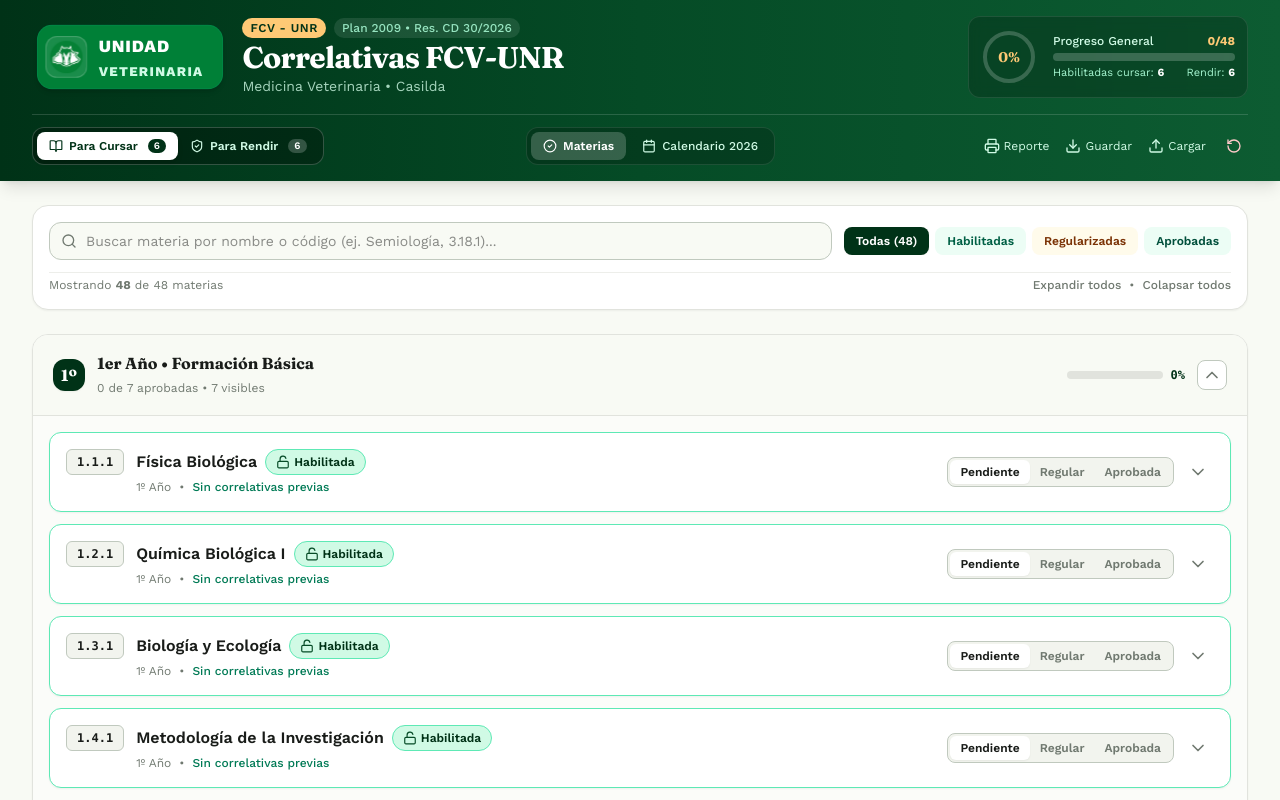
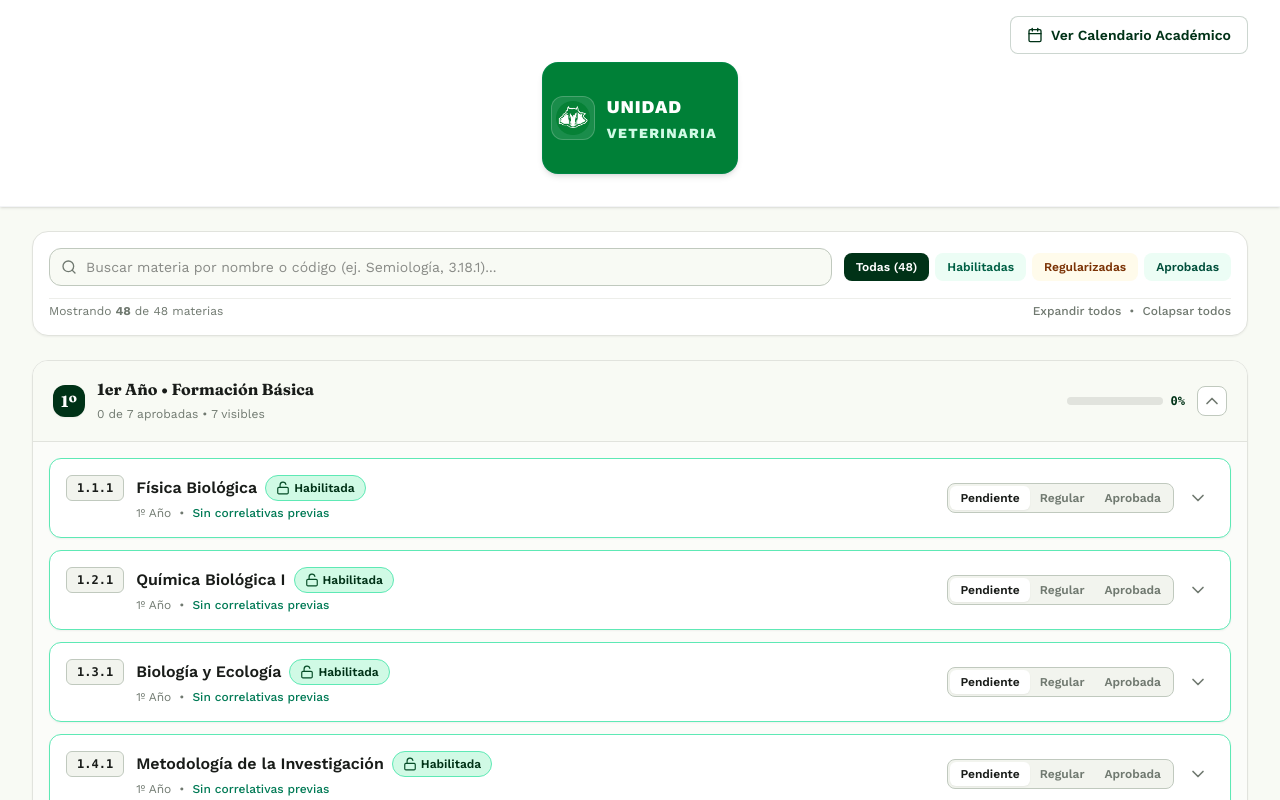
Before and after one commit to unidadveterinaria-arch/Correlativas-Uv-2009, a React (Vite) app: page / in a window 1280 px wide. Shown: the top 800 px of the page. Built offline with nearby package versions, Linux system fonts and the light colour scheme.

Commit message:
Update Header.tsx

```diff
--- a/src/components/Header.tsx
+++ b/src/components/Header.tsx
@@ -1,242 +1,54 @@
 import React from 'react';
-import { ViewMode, TabType } from '../types';
+import { TabType, ViewMode } from '../types';
 import { UnidadVeterinariaLogoHorizontal } from './UnidadVeterinariaLogo';
-import {
-  GraduationCap,
-  BookOpen,
-  CheckCircle2,
-  GitFork,
-  Sparkles,
-  BarChart3,
-  Calendar as CalendarIcon,
-  RotateCcw,
-  Download,
-  Upload,
-  Printer,
-  ShieldCheck
-} from 'lucide-react';
+import { Calendar as CalendarIcon } from 'lucide-react';
 
 interface HeaderProps {
-  viewMode: ViewMode;
-  setViewMode: (mode: ViewMode) => void;
   activeTab: TabType;
   setActiveTab: (tab: TabType) => void;
-  approvedCount: number;
-  totalCount: number;
-  regularizedCount: number;
-  readyToCourseCount: number;
-  readyToExamCount: number;
-  onReset: () => void;
-  onExport: () => void;
-  onImportClick: () => void;
-  onPrint: () => void;
-  isSimulating: boolean;
+  // Dejamos las demás propiedades opcionales para que App.tsx no tire error al guardar
+  viewMode?: ViewMode;
+  setViewMode?: (mode: ViewMode) => void;
+  approvedCount?: number;
+  totalCount?: number;
+  regularizedCount?: number;
+  readyToCourseCount?: number;
+  readyToExamCount?: number;
+  onReset?: () => void;
+  onExport?: () => void;
+  onImportClick?: () => void;
+  onPrint?: () => void;
+  isSimulating?: boolean;
 }
 
 export const Header: React.FC<HeaderProps> = ({
-  viewMode,
-  setViewMode,
   activeTab,
   setActiveTab,
-  approvedCount,
-  totalCount,
-  readyToCourseCount,
-  readyToExamCount,
-  onReset,
-  onExport,
-  onImportClick,
-  onPrint,
-  isSimulating
 }) => {
-  const percentage = Math.round((approvedCount / totalCount) * 100);
+  return (
+    <header className="bg-white py-4 shadow-sm z-40 relative border-b border-gray-100">
+      <div className="max-w-7xl mx-auto px-4 sm:px-6 lg:px-8">
 
-  return (
-    <header className="bg-gradient-to-r from-[#003217] via-[#054b26] to-[#0d5c32] text-white shadow-lg sticky top-0 z-40">
-      {/* Top Banner / Branding */}
-      <div className="max-w-7xl mx-auto px-4 sm:px-6 lg:px-8 py-4">
-        <div className="flex flex-col md:flex-row md:items-center justify-between gap-4">
-
-          {/* Logo & Title */}
-          <div className="flex flex-col sm:flex-row items-start sm:items-center gap-3.5">
-            <UnidadVeterinariaLogoHorizontal className="inline-flex shrink-0 scale-95" />
-
-            <div className="mt-2 sm:mt-0">
-              <div className="flex items-center gap-2 flex-wrap">
-                <span className="text-xs font-semibold uppercase tracking-wider bg-[#fec975] text-[#003217] px-2 py-0.5 rounded-full font-sans">
-                  FCV - UNR
-                </span>
-                <span className="text-xs font-medium text-emerald-200/90 bg-white/10 px-2 py-0.5 rounded-full">
-                  Plan 2009 • Res. CD 30/2026
-                </span>
-              </div>
-              <h1 className="text-2xl sm:text-3xl font-bold font-serif tracking-tight text-white mt-0.5">
-                Correlativas FCV-UNR
-              </h1>
-              <p className="text-xs sm:text-sm text-emerald-100/80 font-sans">
-                Medicina Veterinaria • Casilda
-              </p>
-            </div>
-          </div>
-
-          {/* Overall Progress Indicator Header Widget */}
-          <div className="flex items-center gap-4 bg-black/20 p-3 rounded-xl border border-white/10 backdrop-blur-sm self-start md:self-auto min-w-[280px]">
-            <div className="relative flex items-center justify-center w-14 h-14">
-              <svg className="w-14 h-14 transform -rotate-90">
-                <circle
-                  cx="28"
-                  cy="28"
-                  r="24"
-                  stroke="currentColor"
-                  strokeWidth="4"
-                  className="text-white/20"
-                  fill="transparent"
-                />
-                <circle
-                  cx="28"
-                  cy="28"
-                  r="24"
-                  stroke="currentColor"
-                  strokeWidth="4"
-                  className="text-[#fec975] transition-all duration-700 ease-out"
-                  fill="transparent"
-                  strokeDasharray={2 * Math.PI * 24}
-                  strokeDashoffset={2 * Math.PI * 24 * (1 - approvedCount / totalCount)}
-                  strokeLinecap="round"
-                />
-              </svg>
-              <span className="absolute text-sm font-bold font-serif text-[#fec975]">
-                {percentage}%
-              </span>
-            </div>
-
-            <div className="flex-1">
-              <div className="flex justify-between items-baseline mb-1">
-                <span className="text-xs text-emerald-100 font-medium">Progreso General</span>
-                <span className="text-xs font-bold text-[#fec975]">
-                  {approvedCount}/{totalCount}
-                </span>
-              </div>
-              <div className="w-full bg-white/20 h-2 rounded-full overflow-hidden">
-                <div
-                  className="bg-[#fec975] h-full transition-all duration-500 rounded-full"
-                  style={{ width: `${percentage}%` }}
-                />
-              </div>
-              <div className="text-[11px] text-emerald-200 mt-1 flex justify-between">
-                <span>Habilitadas cursar: <strong className="text-white">{readyToCourseCount}</strong></span>
-                <span>Rendir: <strong className="text-white">{readyToExamCount}</strong></span>
-              </div>
-            </div>
-          </div>
-
+        {/* Botón de Calendario */}
+        <div className="flex justify-end mb-2">
+          <button
+            onClick={() => setActiveTab(activeTab === 'calendario' ? 'lista' : 'calendario')}
+            className={`flex items-center space-x-2 px-4 py-2 rounded-lg text-sm font-semibold transition-all border ${
+              activeTab === 'calendario'
+                ? 'bg-[#003217] text-white border-[#003217]'
+                : 'bg-white text-[#003217] border-[#003217]/20 hover:bg-[#f8faf4]'
+            }`}
+          >
+            <CalendarIcon className="w-4 h-4" />
+            <span>{activeTab === 'calendario' ? 'Volver a Materias' : 'Ver Calendario Académico'}</span>
+          </button>
         </div>
 
-        {/* Action Toolbar */}
-        <div className="mt-4 pt-3 border-t border-white/15 flex flex-wrap items-center justify-between gap-3">
+        {/* Logo Central */}
+        <div className="flex justify-center mt-2 mb-4">
+          <UnidadVeterinariaLogoHorizontal className="h-20 sm:h-28 w-auto" />
+        </div>
 
-          {/* View Mode Toggle: Para Cursar vs Para Rendir */}
-          <div className="flex items-center bg-black/30 p-1 rounded-xl border border-white/20">
-            <button
-              onClick={() => setViewMode('cursar')}
-              className={`flex items-center space-x-1.5 px-3 py-1.5 rounded-lg text-xs font-semibold transition-all ${
-                viewMode === 'cursar'
-                  ? 'bg-white text-[#003217] shadow-md'
-                  : 'text-emerald-100 hover:text-white hover:bg-white/10'
-              }`}
-            >
-              <BookOpen className="w-3.5 h-3.5" />
-              <span>Para Cursar</span>
-              <span className={`ml-1 text-[10px] px-1.5 py-0.2 rounded-full ${
-                viewMode === 'cursar' ? 'bg-[#003217] text-white' : 'bg-white/20 text-white'
-              }`}>
-                {readyToCourseCount}
-              </span>
-            </button>
-
-            <button
-              onClick={() => setViewMode('rendir')}
-              className={`flex items-center space-x-1.5 px-3 py-1.5 rounded-lg text-xs font-semibold transition-all ${
-                viewMode === 'rendir'
-                  ? 'bg-[#fec975] text-[#003217] shadow-md'
-                  : 'text-emerald-100 hover:text-white hover:bg-white/10'
-              }`}
-            >
-              <ShieldCheck className="w-3.5 h-3.5" />
-              <span>Para Rendir</span>
-              <span className={`ml-1 text-[10px] px-1.5 py-0.2 rounded-full ${
-                viewMode === 'rendir' ? 'bg-[#003217] text-white' : 'bg-white/20 text-white'
-              }`}>
-                {readyToExamCount}
-              </span>
-            </button>
-          </div>
-
-          {/* Navigation Tabs */}
-         <nav className="flex items-center space-x-1 bg-black/20 p-1 rounded-xl border border-white/10 overflow-x-auto">
-            <button
-              onClick={() => setActiveTab('lista')}
-              className={`flex items-center space-x-1.5 px-3 py-1.5 rounded-lg text-xs font-medium transition-all ${
-                activeTab === 'lista'
-                  ? 'bg-white/20 text-white font-semibold'
-                  : 'text-emerald-100 hover:text-white hover:bg-white/10'
-              }`}
-            >
-              <CheckCircle2 className="w-3.5 h-3.5" />
-              <span>Materias</span>
-            </button>
-
-            <button
-              onClick={() => setActiveTab('calendario')}
-              className={`flex items-center space-x-1.5 px-3 py-1.5 rounded-lg text-xs font-medium transition-all ${
-                activeTab === 'calendario'
-                  ? 'bg-[#fec975] text-[#003217] font-bold shadow-sm'
-                  : 'text-emerald-100 hover:text-white hover:bg-white/10'
-              }`}
-            >
-              <CalendarIcon className="w-3.5 h-3.5" />
-              <span>Calendario 2026</span>
-            </button>
-          </nav>
-
-          {/* Quick Tools (Backup, Restore, Print, Reset) */}
-          <div className="flex items-center space-x-1">
-            <button
-              onClick={onPrint}
-              title="Ver / Imprimir Reporte Académico"
-              className="p-1.5 text-emerald-100 hover:text-white hover:bg-white/10 rounded-lg text-xs flex items-center gap-1 transition-all"
-            >
-              <Printer className="w-4 h-4" />
-              <span className="hidden lg:inline text-xs">Reporte</span>
-            </button>
-
-            <button
-              onClick={onExport}
-              title="Exportar copia de seguridad (JSON)"
-              className="p-1.5 text-emerald-100 hover:text-white hover:bg-white/10 rounded-lg text-xs flex items-center gap-1 transition-all"
-            >
-              <Download className="w-4 h-4" />
-              <span className="hidden lg:inline text-xs">Guardar</span>
-            </button>
-
-            <button
-              onClick={onImportClick}
-              title="Cargar copia de seguridad"
-              className="p-1.5 text-emerald-100 hover:text-white hover:bg-white/10 rounded-lg text-xs flex items-center gap-1 transition-all"
-            >
-              <Upload className="w-4 h-4" />
-              <span className="hidden lg:inline text-xs">Cargar</span>
-            </button>
-
-            <button
-              onClick={onReset}
-              title="Reiniciar todo el avance"
-              className="p-1.5 text-red-200 hover:text-white hover:bg-red-500/30 rounded-lg text-xs flex items-center gap-1 transition-all ml-1"
-            >
-              <RotateCcw className="w-4 h-4" />
-            </button>
-          </div>
-
-        </div>
       </div>
     </header>
   );
```
